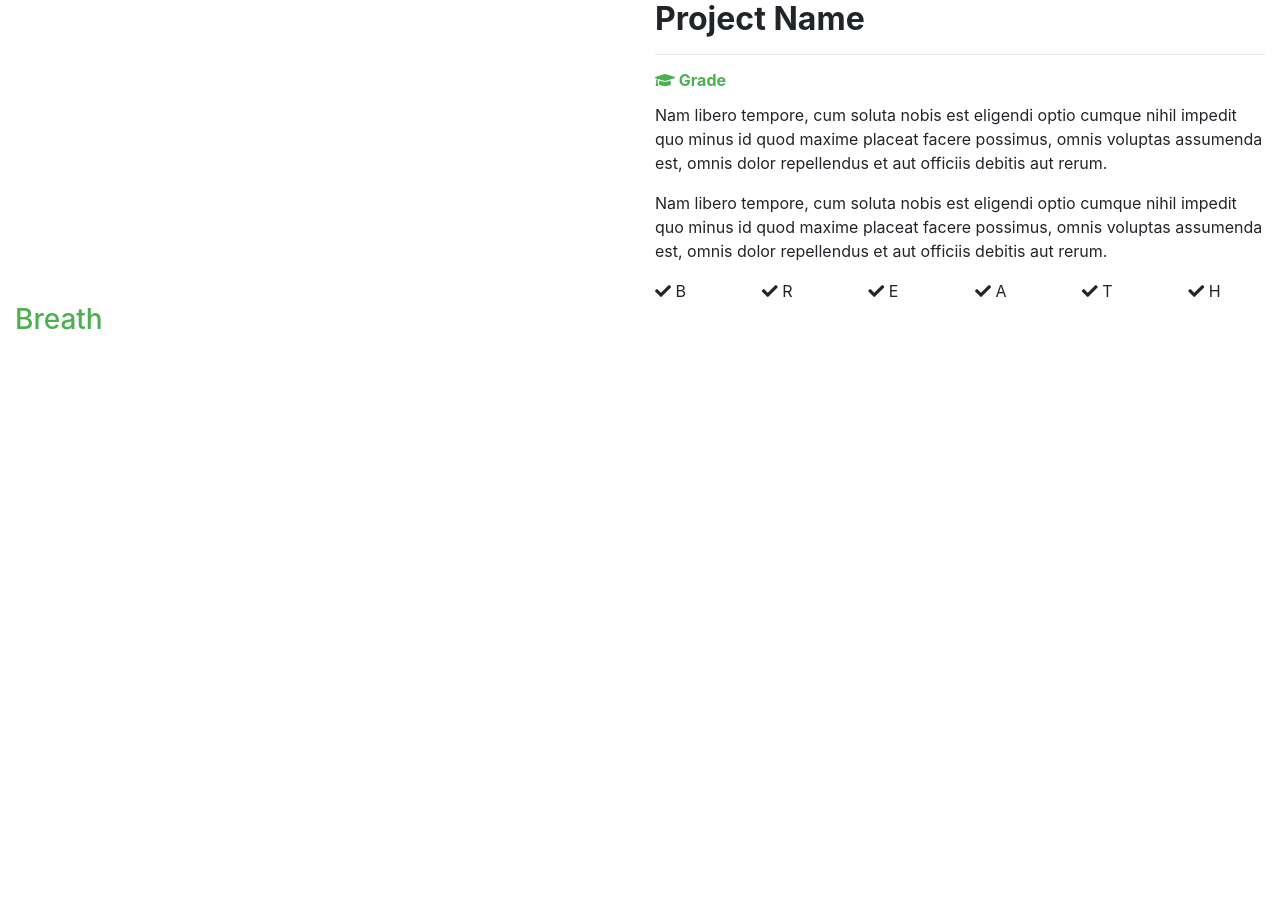
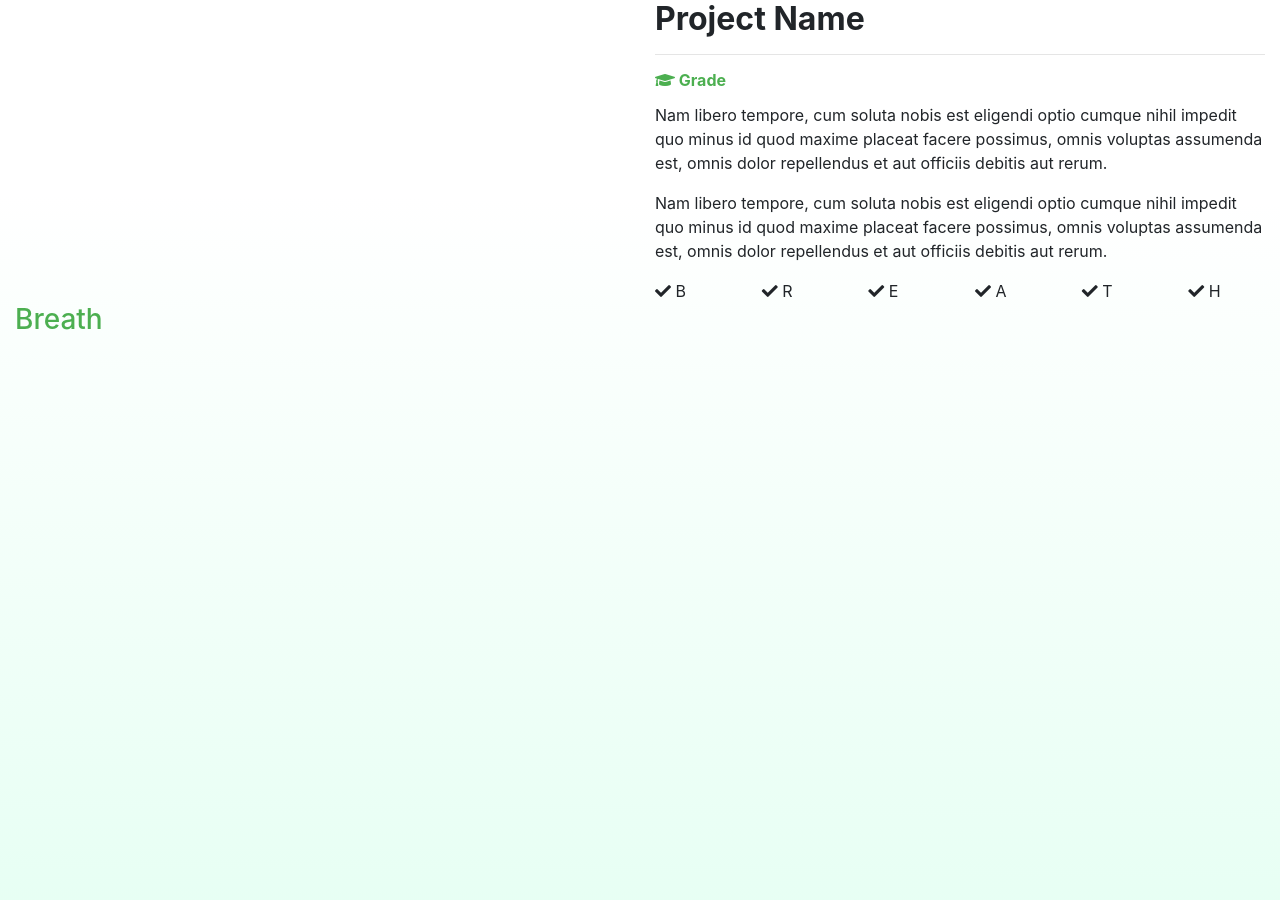
Before and after one commit to HACC2019/galaxy-brains, a Django app: template src/constellation/templates/project_page.html in a window 1280 px wide. Shown: the part 75-975 px from the top of the page. Before the commit the page ends 405 px from the top, so only its background shows below. Run offline with Django 3.2, Linux system fonts and the light colour scheme; the template is opened without the code that fills it, so the values that code supplies are empty; some libraries are stand-ins or nearby versions; some web fonts are replaced.

Commit message:
Add more to css

```diff
--- a/src/constellation/static/style.css
+++ b/src/constellation/static/style.css
@@ -1,8 +1,9 @@
 #mainNav {
   background-color: #085631;
   font-family: Podkova, Serif;
-  position: absolute;
+
 }
+
 
 .sign-in-box {
   padding-top: 15px;
@@ -15,7 +16,6 @@ font-size: 25px;
 line-height: 20px;
   width: 100px;
   height: 40px;
-
   background: #085631;
   box-shadow: 0px 4px 4px rgba(0, 0, 0, 0.25);
 }
@@ -123,7 +123,11 @@ background-color: white;
 
 .create-page-form {
   positon: absolute;
-
+  position: relative;
+  width: auto;
+  height: 900px;
+  margin-bottom: 0px;
+  background: linear-gradient(0.4deg, rgba(202, 255, 230, 0.45) 0.33%, rgba(192, 254, 224, 0) 77.73%);
 }
 
 .light-green {
--- a/src/constellation/templates/project_page.html
+++ b/src/constellation/templates/project_page.html
@@ -2,7 +2,7 @@
 {% block content %}
 <main>
   <section>
-    <div class="container-fluid" style="margin-top: 75px">
+    <div class="container-fluid create-page-form" style="margin-top: 75px ">
       <div class="row">
         <div class="col-6">
         </div>
--- a/src/constellation/views.py
+++ b/src/constellation/views.py
@@ -44,5 +44,8 @@ def logoutSubmit(request):
 def landingPage(request):
     return render(request, 'landingPage.html')
 
+def createproject(request):
+    return render(request, 'creatproject.html')
+
 def projectPage(request):
     return render(request, 'project_page.html')
--- a/src/scholar_system/urls.py
+++ b/src/scholar_system/urls.py
@@ -28,5 +28,6 @@ urlpatterns = [
 =======
 >>>>>>> Initialized project page
     path('signup', views.signup, name='signup'),
-    path('projectPage/', views.projectPage, name='projectPage')
+    path('projectPage/', views.projectPage, name='projectPage'),
+    path('createproject/', views.createproject, name='createproject')
 ]
```
Also changed, not shown: src/constellation/templates/index.html (+5 -4 lines).
